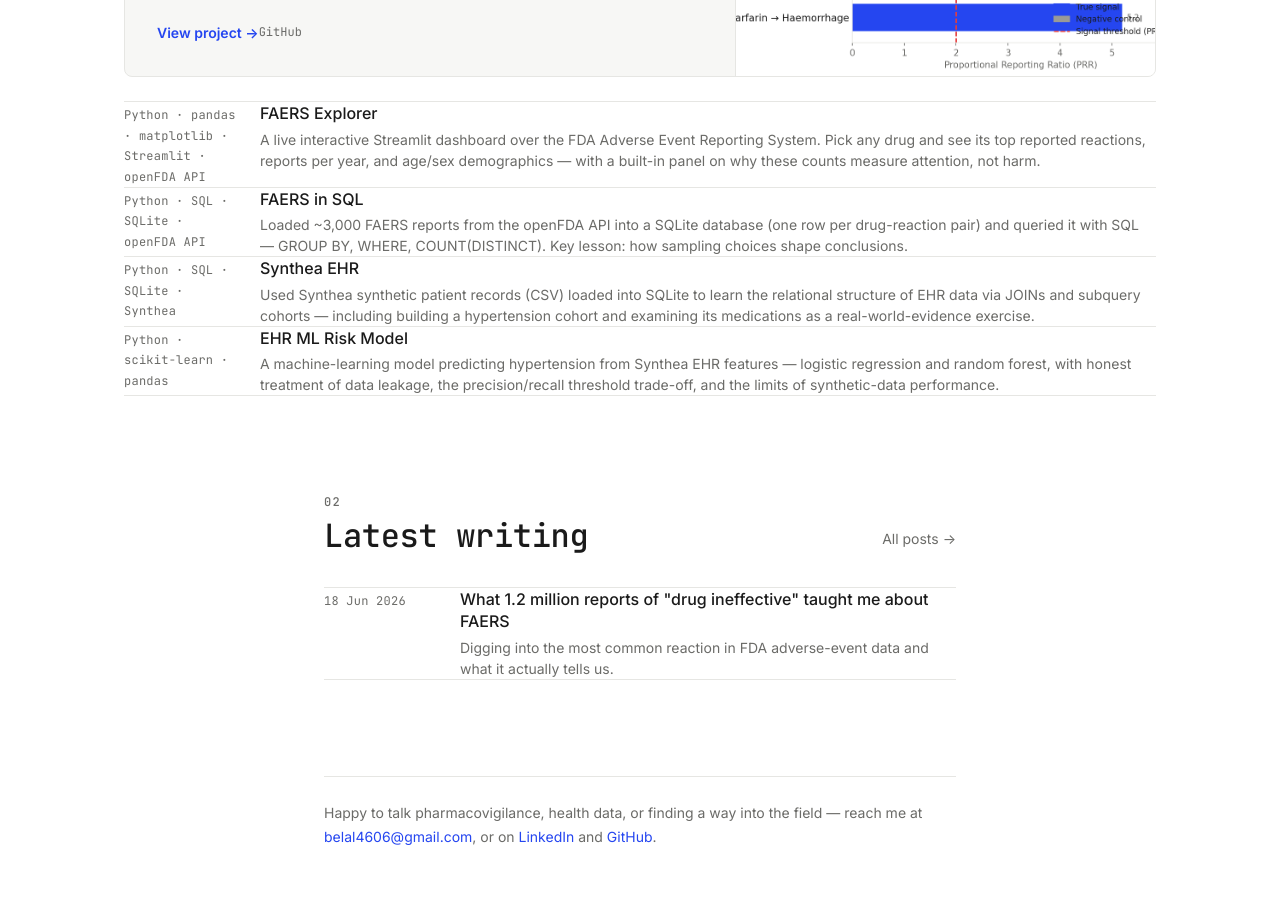
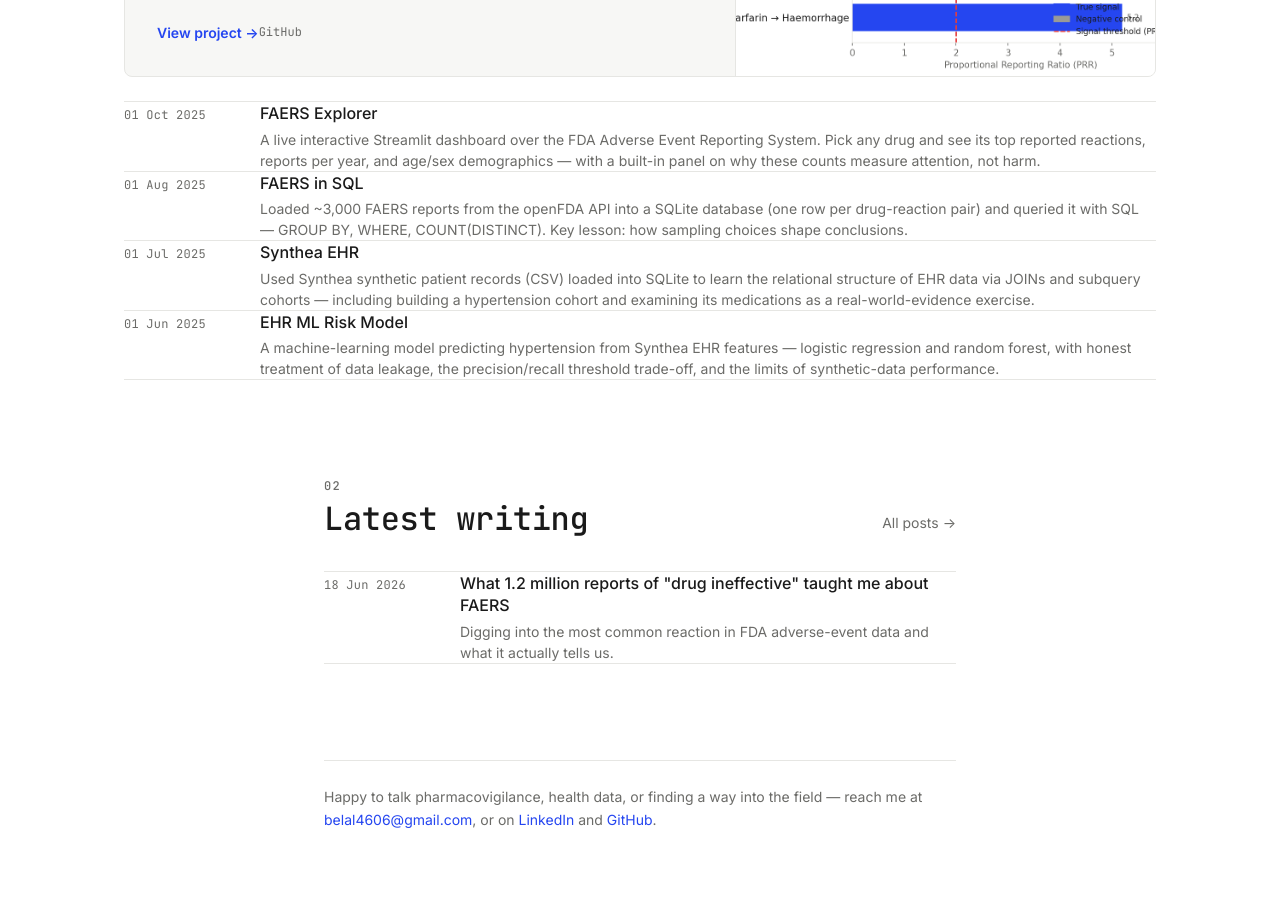
Before and after one commit to belalzaky/personal-site, an Astro site: page / in a window 1280 px wide. Shown: the part 875-1780 px from the top of the page. Built offline with nearby package versions, Linux system fonts and the light colour scheme; Astro itself is replaced by a stand-in of ours.

Commit message:
Home: show date instead of stack tags in project list
Co-Authored-By: Claude Sonnet 4.6 <noreply@anthropic.com>

```diff
--- a/src/components/ProjectItem.astro
+++ b/src/components/ProjectItem.astro
@@ -2,17 +2,22 @@
 interface Props {
   title: string;
   summary: string;
-  tags: string[];
+  date: Date;
   href: string;
 }
 
-const { title, summary, tags, href } = Astro.props;
-const stack = tags.join(' · ');
+const { title, summary, date, href } = Astro.props;
+
+const formattedDate = date.toLocaleDateString('en-GB', {
+  year: 'numeric',
+  month: 'short',
+  day: '2-digit',
+});
 ---
 
 <li class="project-item">
   <a href={href} class="project-link">
-    <span class="project-stack">{stack}</span>
+    <time class="project-date" datetime={date.toISOString()}>{formattedDate}</time>
     <div class="project-body">
       <span class="project-title">{title}</span>
       <span class="project-summary">{summary}</span>
@@ -48,7 +53,7 @@ const stack = tags.join(' · ');
     }
   }
 
-  .project-stack {
+  .project-date {
     font-family: var(--font-mono);
     font-size: var(--text-xs);
     color: var(--color-text-muted);
--- a/src/pages/index.astro
+++ b/src/pages/index.astro
@@ -73,7 +73,7 @@ const latestPost = allPosts
         <ProjectItem
           title={project.data.title}
           summary={project.data.summary}
-          tags={project.data.tags}
+          date={project.data.date}
           href={`/projects/${project.slug}`}
         />
       ))}
```
